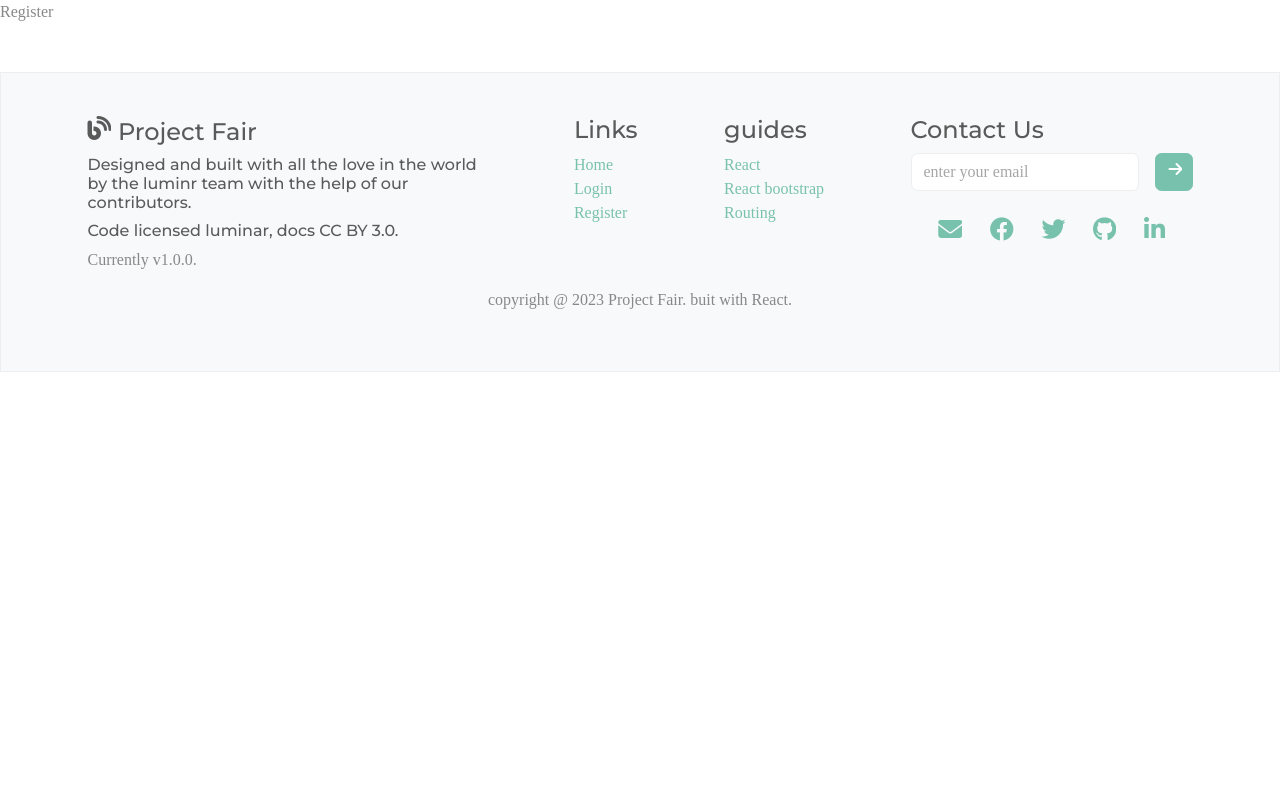
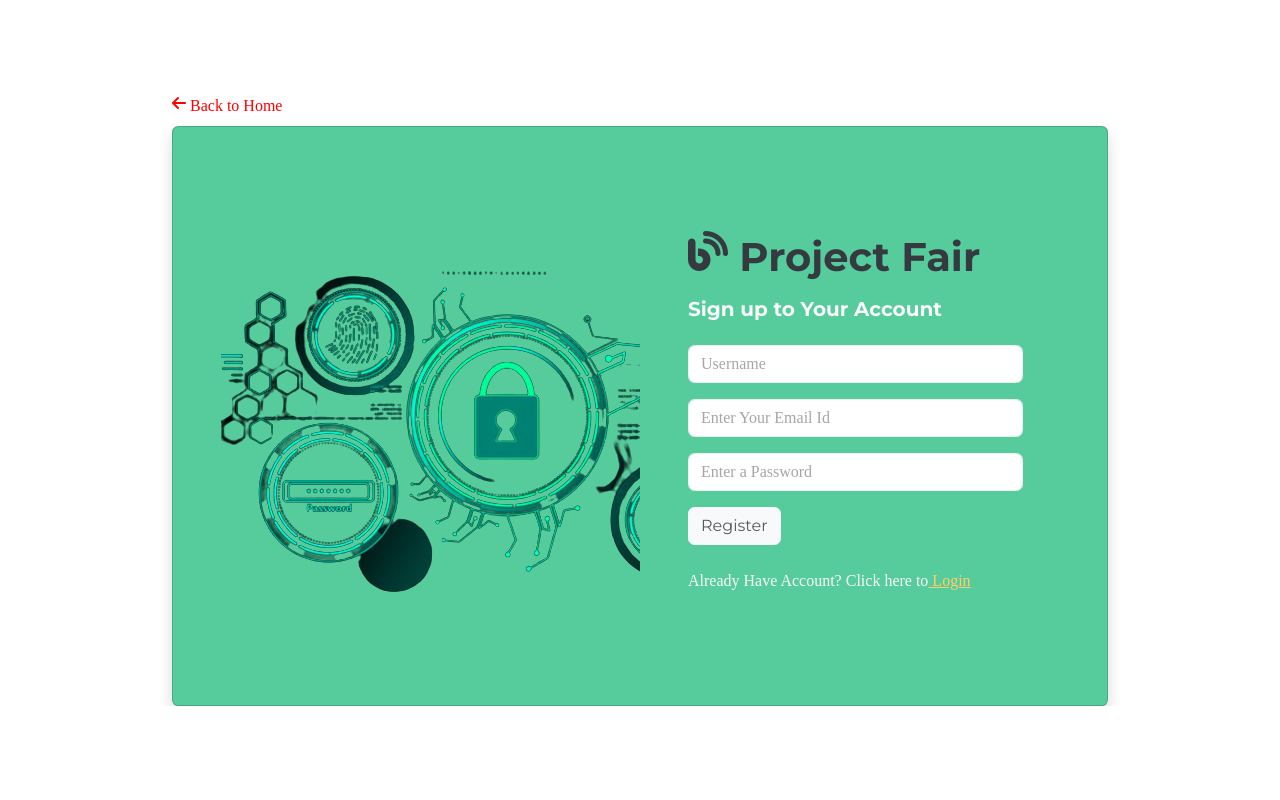
Before and after one commit to mohamedrishal/Project-Fair-MERN-, a React (Create React App) app: page /register in a window 1280 px wide. Shown: the top 800 px of the page. Built offline with nearby package versions, Linux system fonts and the light colour scheme; a web font is replaced by a local one.

Commit message:
third commit

```diff
--- a/src/App.js
+++ b/src/App.js
@@ -1,19 +1,18 @@
 import { Route, Routes } from 'react-router-dom';
 import './App.css';
 import Home from './Pages/Home';
-import Login from './Pages/Login';
-import Register from './Pages/Register';
 import Dashboard from './Pages/Dashboard';
 import Projects from './Pages/Projects';
 import Footer from './Components/Footer';
+import Auth from './Components/Auth';
 
 function App() {
   return (
     <div>
       <Routes>
         <Route path='/' element={<Home/>} />
-        <Route path='/login' element={<Login/>} />
-        <Route path='/register' element={<Register/>} />
+        <Route path='/login' element={<Auth/>} />
+        <Route path='/register' element={<Auth register/>} />
         <Route path='/dashboard' element={<Dashboard/>} />
         <Route path='/projects' element={<Projects/>} />
       </Routes>
--- /dev/null
+++ b/src/Components/Auth.jsx
@@ -0,0 +1,75 @@
+import React from "react";
+import { Link } from "react-router-dom";
+import lock from "../Assets/lock.png";
+import Form from 'react-bootstrap/Form';
+
+function Auth({ register }) {
+  const isRegisterForm = register ? true : false;
+  return (
+    <div
+      style={{ width: "100%", height: "100vh" }}
+      className="d-flex justify-content-center align-items-center"
+    >
+      <div className="w-75 container">
+        <Link to={"/"} style={{ color: "red", textDecoration: "none" }}>
+          <i class="fa-solid fa-arrow-left me-1"></i>
+          Back to Home
+        </Link>
+        <div className="card shadow p-5 bg-success mt-2">
+          <div className="row align-items-center">
+            <div className="col-lg-6">
+              <img src={lock} alt="" className="rounded-start width-50" />
+            </div>
+            <div className="col-lg-6 p-5">
+              <div className="d-flex align-itmes-center flex-column">
+                <h1 className="fw-bolder text-dark mt-2">
+                  <i class="fa-solid fa-blog"></i> Project Fair
+                </h1>
+                <h5 className="fw-bolder mt-2 pb-3 text-light">
+                  {isRegisterForm
+                    ? "Sign up to Your Account"
+                    : "Sign In to Your Account"}
+                </h5>
+                <Form className="text-light w-100">
+                  {isRegisterForm && (
+                    <Form.Group className="mb-3" controlId="formBasicEmail">
+                      <Form.Control type="text" placeholder="Username" />
+                    </Form.Group>
+                  )}
+                  <Form.Group className="mb-3" controlId="formBasicEmail">
+                    <Form.Control type="email" placeholder="Enter Your Email Id" />
+                  </Form.Group>
+                  <Form.Group className="mb-3" controlId="formBasicEmail">
+                    <Form.Control
+                      type="password"
+                      placeholder="Enter a Password"
+                    />
+                  </Form.Group>
+                  {isRegisterForm ? (
+                    <div>
+                      <button className="btn btn-light mb-2">Register</button>
+                      <p className="mt-3">
+                        Already Have Account? Click here to
+                        <Link to={"/login"} className="text-warning"> Login</Link>
+                      </p>
+                    </div>
+                  ) : (
+                    <div>
+                      <button className="btn btn-light mb-2">Login</button>
+                      <p className="mt-3">
+                       New User? Click here to
+                        <Link to={"/register"} className="text-warning"> Register</Link>
+                      </p>
+                    </div>
+                  )}
+                </Form>
+              </div>
+            </div>
+          </div>
+        </div>
+      </div>
+    </div>
+  );
+}
+
+export default Auth;
--- a/src/Components/Footer.jsx
+++ b/src/Components/Footer.jsx
@@ -7,7 +7,7 @@ function Footer() {
     <div
       style={{ width: "100%", height: "300px" }}
       className="d-flex  flex-column
-    justify-content-center align-items-center border bg-light mt-5"
+    justify-content-center align-items-center border bg-success mt-5"
     >
       <div className="footer-div d-flex justify-content-evenly w-100 flex-wrap">
         <div className="website " style={{ width: "400px" }}>
@@ -19,20 +19,21 @@ function Footer() {
             with the help of our contributors.
           </h6>
           <h6>Code licensed luminar, docs CC BY 3.0.</h6>
-          <p>Currently v1.0.0.</p>
+          <p className="text-dark">Currently v1.0.0.</p>
         </div>
-        <div className="links d-flex  flex-column">
+        <div className="links d-flex  flex-column ">
           <h4>Links</h4>
-          <Link to={"/"} style={{ textDecoration: "none" }}>
+          <Link className="text-dark" to={"/"} style={{ textDecoration: "none" }}>
             {" "}
             Home
           </Link>
-          <Link to={"/login"} style={{ textDecoration: "none" }}>
+          <Link className="text-dark" to={"/login"} style={{ textDecoration: "none" }}>
             {" "}
             Login
           </Link>
 
           <Link
+            className="text-dark"
             to={"/register"}
             style={{ textDecoration: "none" }}
           >
@@ -40,9 +41,10 @@ function Footer() {
             Register
           </Link>
         </div>
-        <div className="guides d-flex  flex-column">
+        <div className="guides d-flex  flex-column ">
           <h4>guides</h4>
           <Link
+            className="text-dark"
             to={"https://getbootstrap.com/"}
             style={{ textDecoration: "none" }}
           >
@@ -50,6 +52,7 @@ function Footer() {
             React
           </Link>
           <Link
+          className="text-dark"
             to={"https://react-bootstrap.netlify.app/"}
             style={{ textDecoration: "none"}}
           >
@@ -58,6 +61,7 @@ function Footer() {
           </Link>
 
           <Link
+          className="text-dark"
             to={"/watch-history"}
             style={{ textDecoration: "none"}}
           >
@@ -71,13 +75,14 @@ function Footer() {
             <input
               type="text"
               className="form-control"
-              placeholder="enter your email"
+              placeholder="Enter your email"
             />
-            <button className="btn btn-primary ms-3"><i class="fa-solid fa-arrow-right"></i></button>
+            <button className="btn btn-primary ms-3 bg-dark"><i class="fa-solid fa-arrow-right"></i></button>
           </div>
           <div className="icons fs-4 d-flex justify-content-evenly mt-4">
 
           <Link
+          className="text-dark"
               to={"https://mail.google.com/"}
               style={{ textDecoration: "none" }}
             >
@@ -85,6 +90,7 @@ function Footer() {
             </Link>
 
             <Link
+            className="text-dark"
               to={"https://getbootstrap.com/"}
               style={{ textDecoration: "none" }}
             >
@@ -92,6 +98,7 @@ function Footer() {
             </Link>
 
             <Link
+            className="text-dark"
               to={"https://react-bootstrap.netlify.app/"}
               style={{ textDecoration: "none" }}
             >
@@ -99,6 +106,7 @@ function Footer() {
             </Link>
 
             <Link
+            className="text-dark"
               to={"/watch-history"}
               style={{ textDecoration: "none" }}
             >
@@ -106,6 +114,7 @@ function Footer() {
             </Link>
 
             <Link
+            className="text-dark"
               to={"/watch-history"}
               style={{ textDecoration: "none" }}
             >
@@ -114,7 +123,7 @@ function Footer() {
           </div>
         </div>
       </div>
-      <p>copyright @ 2023 Project Fair. buit with React.</p>
+      <p className="text-dark">copyright @ 2023 Project Fair. buit with React.</p>
     </div>
   );
 }
--- /dev/null
+++ b/src/Components/Header.jsx
@@ -0,0 +1,20 @@
+import React from "react";
+import Container from 'react-bootstrap/Container';
+import Navbar from 'react-bootstrap/Navbar';
+import { Link } from "react-router-dom";
+
+function Header() {
+  return (
+     <Navbar className="bg-success position-fixed top-0 w-100">
+     <Container>
+       <Navbar.Brand>
+        <Link to={'/'} style={{textDecoration:"none"}} className="fw-bolder fs-3 text-dark">
+        <i class="fa-solid fa-blog"></i> Project Fair
+        </Link>
+       </Navbar.Brand>
+     </Container>
+   </Navbar>
+  );
+}
+
+export default Header;
--- a/src/Components/ProjectCard.jsx
+++ b/src/Components/ProjectCard.jsx
@@ -28,7 +28,7 @@ function ProjectCard() {
           <Row>
             <Col md={6}>
               <img
-                style={{ height: "200px" }}
+                style={{ height: "250px" }}
                 className="img-fluid"
                 src={projectPic}
                 alt="Project image"
--- a/src/Pages/Home.jsx
+++ b/src/Pages/Home.jsx
@@ -9,28 +9,28 @@ function Home() {
     <>
       {/* Landing Section */}
       <div
-        style={{ width: "100%", height: "100vh", backgroundColor: "#f8f9fa" }}
-        className="container-fluid rounded"
+        style={{ width: "100%", height: "100vh" }}
+        className="container-fluid rounded bg-success"
       >
-        <Row className="align-items-center p-5">
+        <Row className="align-items-center p-5 ms-5">
           <Col sm={12} md={6}>
             <h1 style={{ fontSize: "60px" }} className="fw-bolder">
               <i class="fa-solid fa-blog"></i> Project Fair
             </h1>
-            <p>
+            <p className="text-light">
               One stop Destination for all softwear Development Projects.Where
               User can add and manage their projects . As well as access all
               projects available in our Website.... What are you waiting for!!
             </p>
-            <button className="btn btn-warning">
+            <Link to={'/login'} className="btn btn-warning p-3 ">
               Start to Explore{" "}
               <i class="fa-solid fa-right-long fa-beat ms-2"></i>
-            </button>
+            </Link>
           </Col>
           <Col sm={12} md={6}>
             <img
               style={{ marginTop: "100px" }}
-              className="w-75"
+              className="w-50 ms-5"
               src={img}
               alt=""
             />
@@ -45,12 +45,6 @@ function Home() {
             <Col sm={12} md={4}>
               <ProjectCard />
             </Col>{" "}
-            <Col sm={12} md={4}>
-              <ProjectCard />
-            </Col>{" "}
-            <Col sm={12} md={4}>
-              <ProjectCard />
-            </Col>
           </Row>
         </marquee>
         <div className="text-center mt-5">
--- a/src/Pages/Projects.jsx
+++ b/src/Pages/Projects.jsx
@@ -1,8 +1,27 @@
 import React from 'react'
+import Header from '../Components/Header'
+import { Row,Col } from 'react-bootstrap'
+import ProjectCard from '../Components/ProjectCard'
 
 function Projects() {
   return (
-    <div>Projects</div>
+    <div>
+      <Header/>
+      <div style={{marginTop:"100px"}} className='projects'>
+        <h1 className='text-center'>All Projects</h1>
+        <div className="d-flex justify-content-center align-itmes-center w-100">
+          <div className="d-flex border w-50 rounded mt-3">
+            <input type="text"  className='form-control' placeholder='Search Projects by Technology Used' />
+            <i style={{marginLeft:"-50px"}} class="fa-solid fa-magnifying-glass fa-rotate-90"></i>
+          </div>
+        </div>
+      </div>
+      <Row className='mt-5 container-fluid'>
+        <Col sm={12} md={6} lg={4}>
+            <ProjectCard />
+        </Col>
+      </Row>
+    </div>
   )
 }
 
```
Also changed, not shown: src/Assets/lock.png (added).
